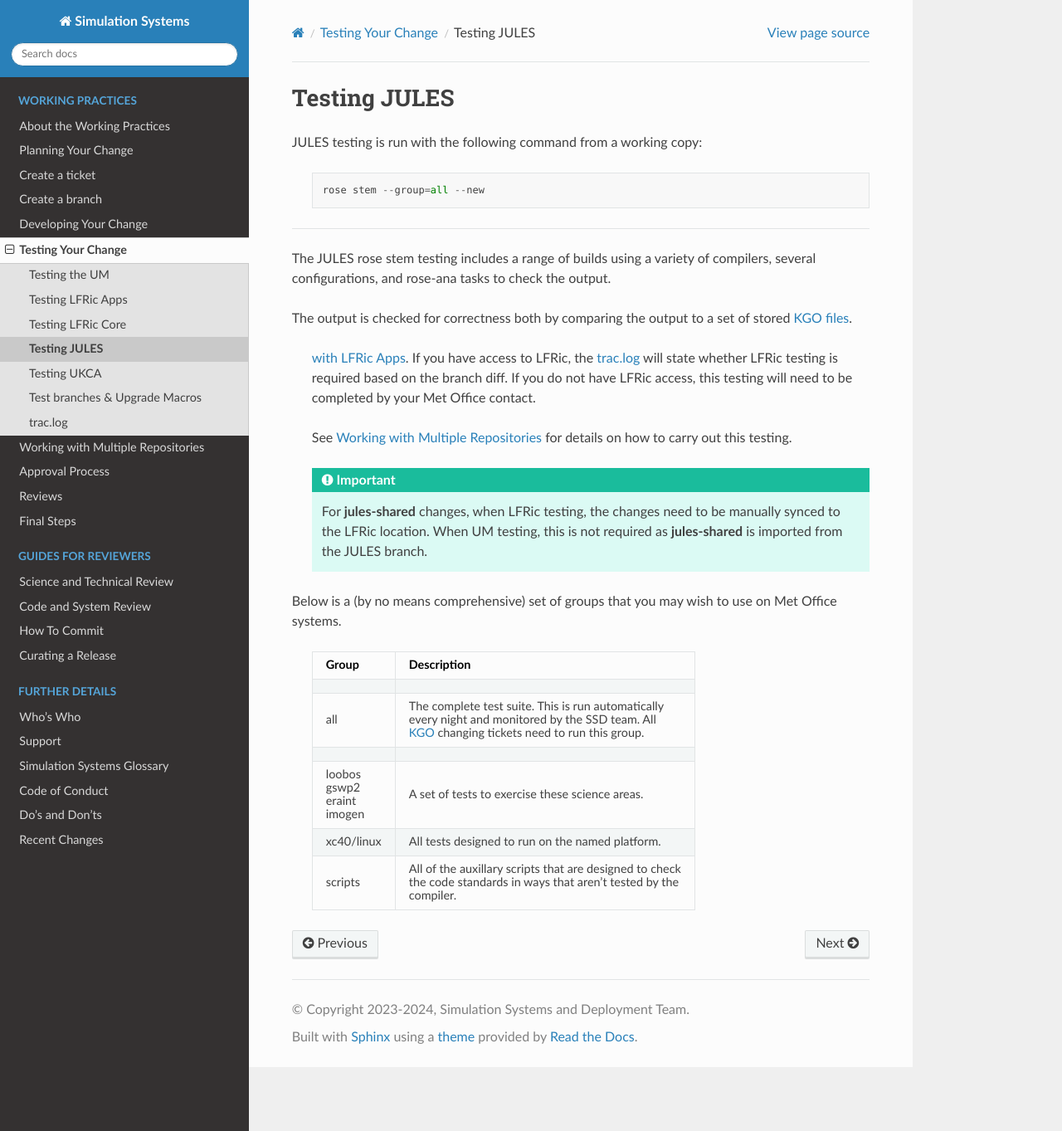
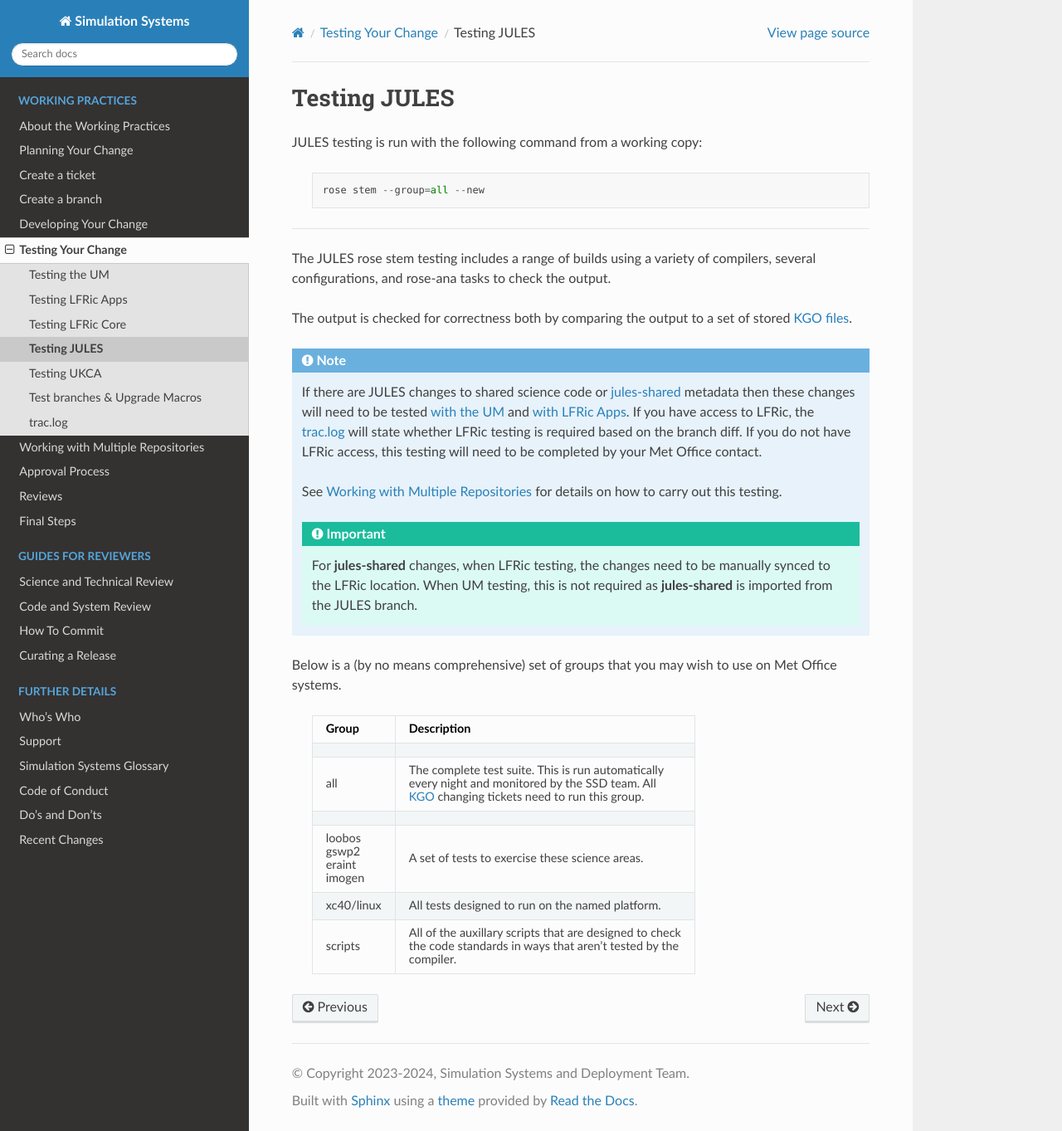
Before and after one commit to MetOffice/simulation-systems, a Sphinx documentation site: the page built from source/WorkingPractices/TestSuites/jules.rst, in a window 1280 px wide and 1363 px high. Shown: the whole window at 83% size. Built offline with Sphinx 7.4.7 and the Read the Docs theme 2.0.0, drawn with Linux system fonts in a browser that asks for light colours.

Commit message:
Correct Error in Jules Testing Tip Box (#149)

```diff
--- a/source/WorkingPractices/TestSuites/jules.rst
+++ b/source/WorkingPractices/TestSuites/jules.rst
@@ -17,9 +17,9 @@ stored :ref:`KGO files <kgo>`.
 
 .. note::
 
-=======
-    If there are JULES changes to shared science code or metadata then these
-    changes will need to be tested :ref:`with the UM<um_testing>` and
+    If there are JULES changes to shared science code or
+    :ref:`jules-shared<shared-namelists>` metadata then these changes
+    will need to be tested :ref:`with the UM<um_testing>` and
     :ref:`with LFRic Apps<lfric_apps_test>`. If you have access to LFRic, the
     :ref:`traclog` will state whether LFRic testing is required based on the branch
     diff. If you do not have LFRic access, this testing will need to be completed by
```
